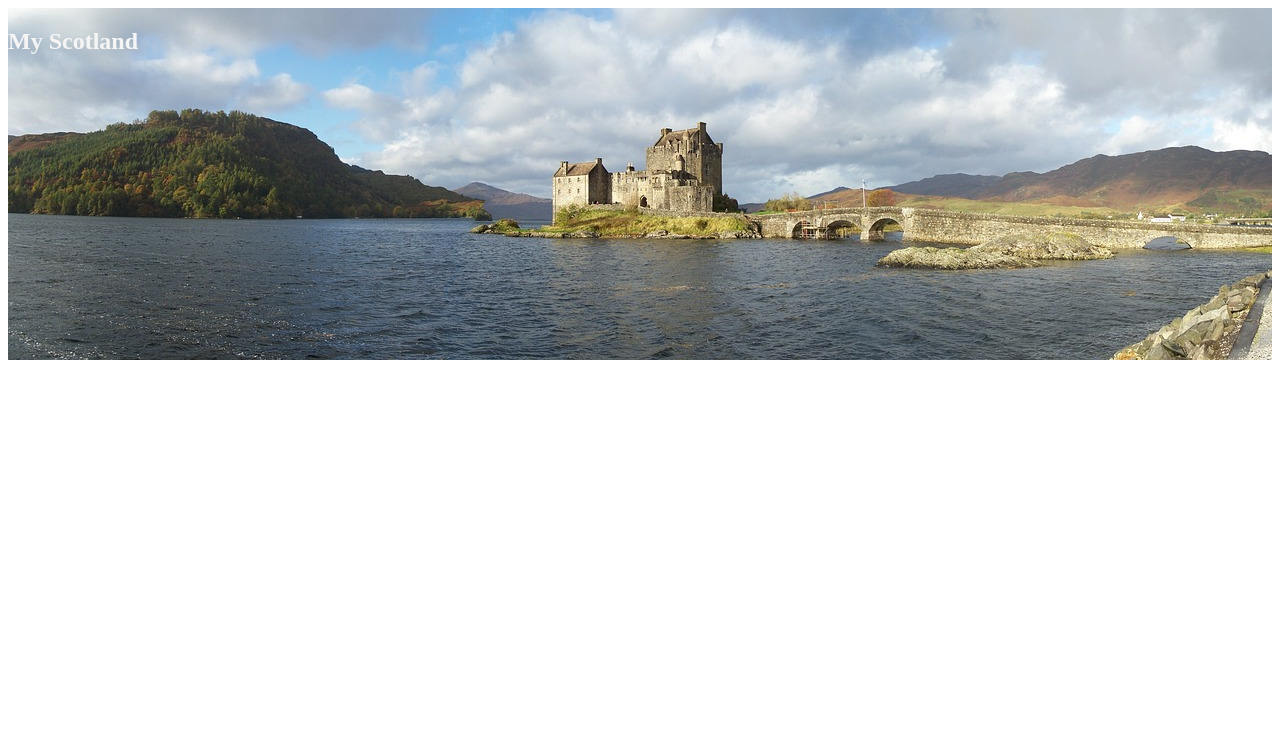
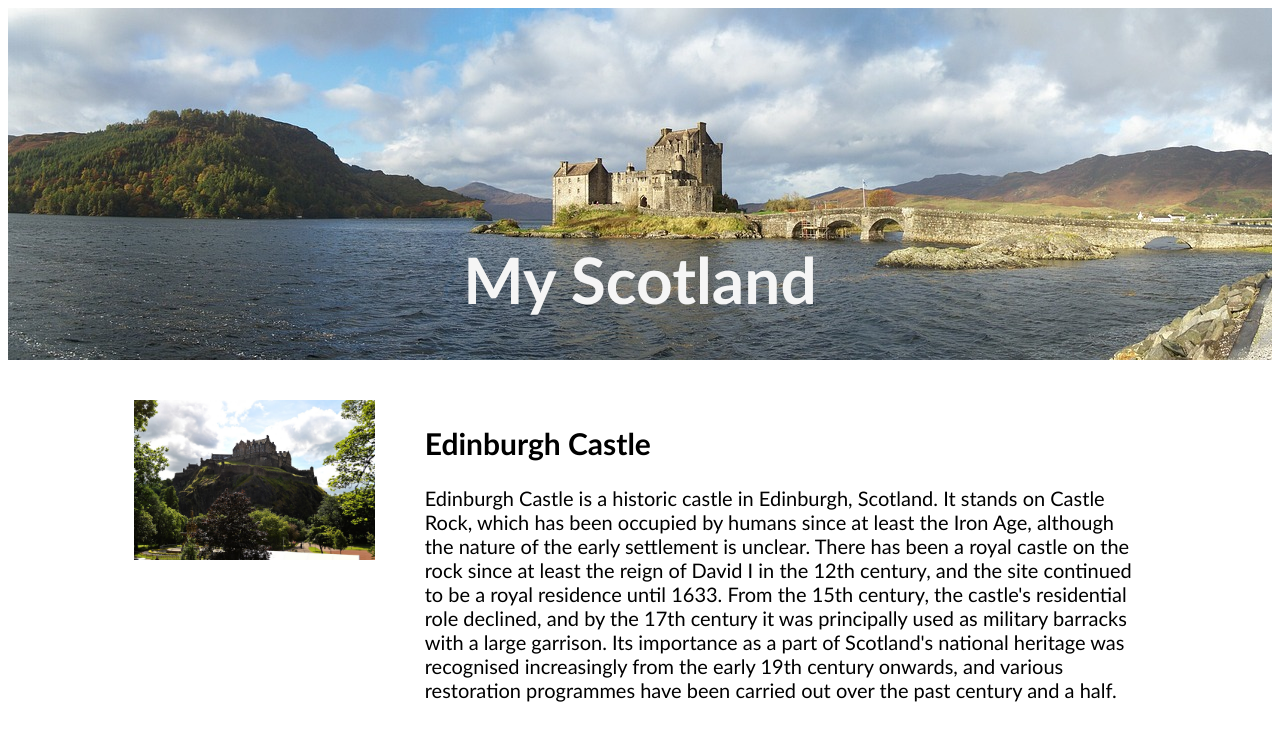
Before and after one commit to Caleb-McS/MyScotland, a plain HTML site: page index.html in a window 1280 px wide. Drawn offline with Linux system fonts and the light colour scheme.

Commit message:
two-column addeds

```diff
--- a/index.html
+++ b/index.html
@@ -12,5 +12,14 @@
             My Scotland
         </h1>
     </section>
+    <section class="two-column">
+        <div class="image">
+            <img src="./images/edinburgh-castle-959083_1280.jpg" alt="edinburgh castle">
+        </div>
+        <din class="info">
+            <h1>Edinburgh Castle</h1>
+            <p>Edinburgh Castle is a historic castle in Edinburgh, Scotland. It stands on Castle Rock, which has been occupied by humans since at least the Iron Age, although the nature of the early settlement is unclear. There has been a royal castle on the rock since at least the reign of David I in the 12th century, and the site continued to be a royal residence until 1633. From the 15th century, the castle's residential role declined, and by the 17th century it was principally used as military barracks with a large garrison. Its importance as a part of Scotland's national heritage was recognised increasingly from the early 19th century onwards, and various restoration programmes have been carried out over the past century and a half.</p>
+        </din>
+    </section>
 </body>
 </html>
--- a/style.css
+++ b/style.css
@@ -1,3 +1,11 @@
+*{
+    font-family: 'Trebuchet MS', 'Lucida Sans Unicode', 'Lucida Grande', 'Lucida Sans', Arial, sans-serif;
+}
+
+img{
+    width: 100%;
+}
+
 .hero-image{
     background-image: url("./images/scotland-1987599_1280.jpg");
     background-position: center;
@@ -10,4 +18,20 @@
 .hero-text{
     color: whitesmoke;
     position: absolute;
+    top:180px;
+    text-align: center;
+    width: 100%;
+    font-size: 4rem;
 }
+.two-column{
+    display: grid;
+    grid-template-columns: 1fr 3fr;
+    gap: 50px;
+    width: 80%;
+    margin: auto;
+    margin-top: 40px;
+}
+
+.info{
+    font-size: 1.25em;
+}
```
